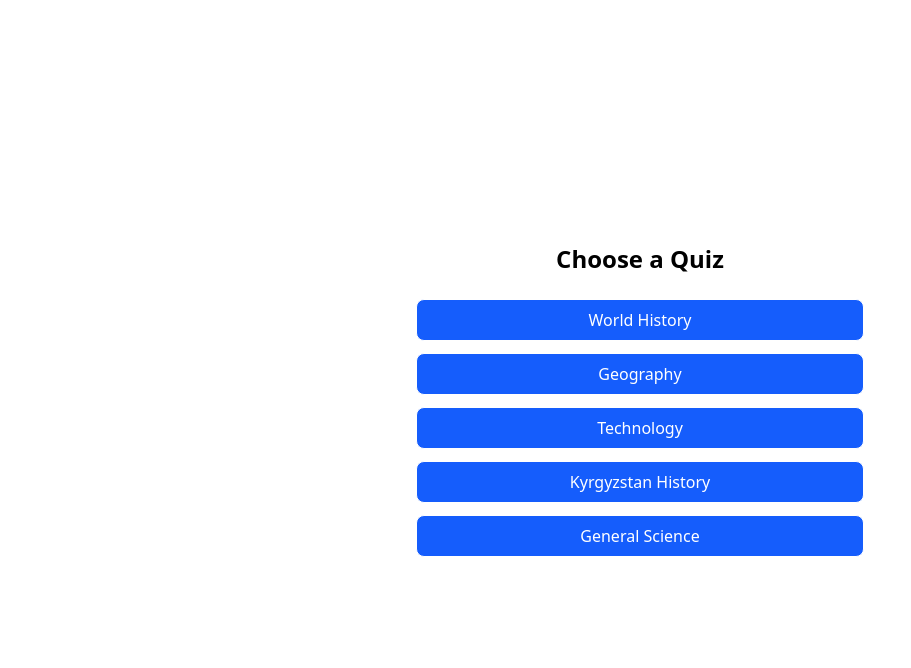
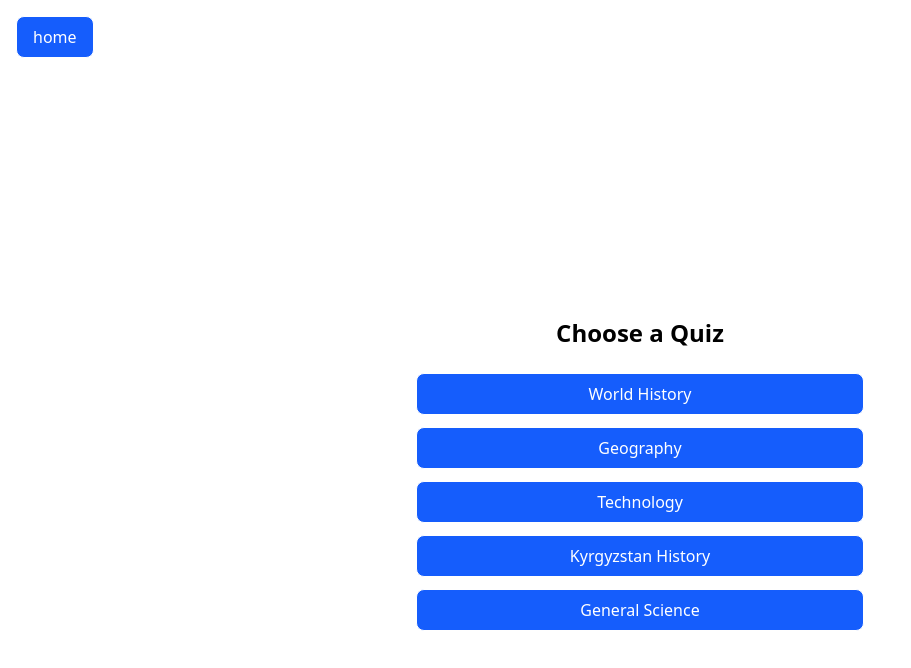
Before and after one commit to n-abdullaev/quizzing, a React (Vite) app: page /catalog in a window 1280 px wide. Shown: the top 668 px of the page, without its empty margins (0-911 px from the left). Built offline with nearby package versions, Linux system fonts and the light colour scheme.

Commit message:
added home button

```diff
--- a/src/pages/Catalog.jsx
+++ b/src/pages/Catalog.jsx
@@ -9,7 +9,19 @@ export default function Catalog() {
     navigate("/quiz", { state: { quiz: quizFile } });
   };
 
+  const toHome = () => {
+    navigate("/");
+  }
+
   return (
+    <>
+
+      <button className="border rounded-lg px-4 py-2
+          bg-blue-600 margin m-4 text-white"
+          onClick={toHome}
+      >
+        home
+      </button>
       <div className="min-h-screen w-full flex flex-col items-center justify-center gap-6">
         <h1 className="text-2xl font-semibold">Choose a Quiz</h1>
 
@@ -25,5 +37,6 @@ export default function Catalog() {
           ))}
         </div>
       </div>
+    </>
   );
 }
```
Lines whose indentation alone changed are shown as unchanged.
